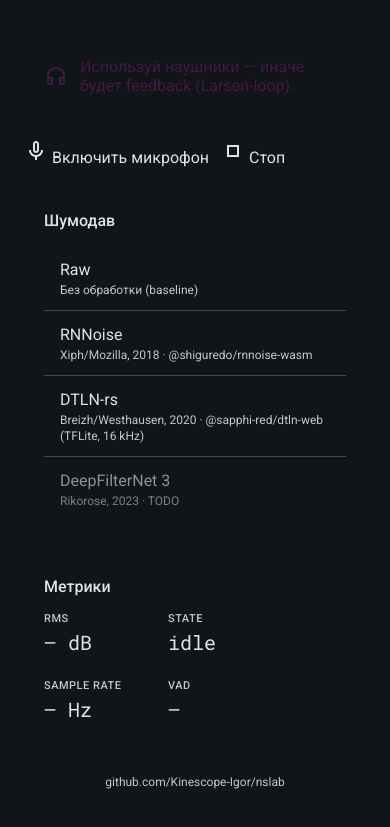
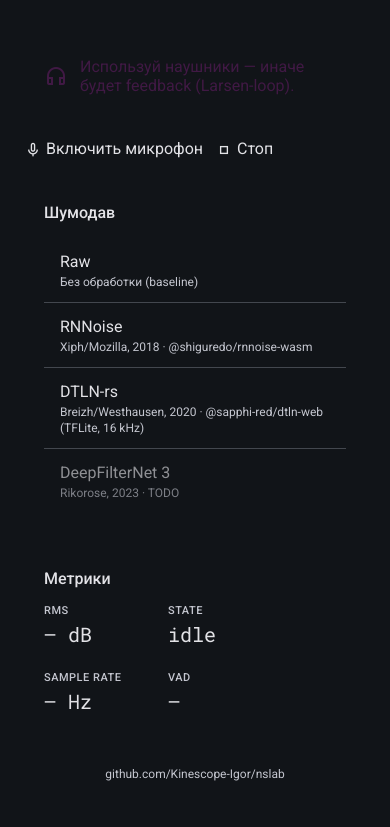
Before and after one commit to Kinescope-Igor/nslab, a website built with Vite: page index.html in a window 390 px wide. Shown: the part 155-982 px from the top of the page. Built offline with nearby package versions, Linux system fonts and the light colour scheme.

Commit message:
UI: выровнять иконки кнопок по центру с текстом
Material Symbols глиф имеет crooked baseline → в md-filled-button и
md-outlined-button иконка mic/stop смотрелась «утопленной» относительно
лейбла.

Fix: для .material-symbols-outlined задать font-size: 18px (совпадает с
дефолтным размером slot="icon" в md-button), line-height: 1 и
inline-flex с центрированием. Иконка warn (headphones) остаётся 24px
через более специфичный селектор .warn-content .material-symbols-outlined.

Co-Authored-By: Claude Opus 4.7 <noreply@anthropic.com>

```diff
--- a/src/styles.css
+++ b/src/styles.css
@@ -136,6 +136,17 @@ md-outlined-card {
   font-size: 24px;
 }
 
+/* Material Symbols в slot="icon" m3-кнопок: выровнять по центру с текстом.
+   По умолчанию глиф имеет crooked baseline, из-за чего смотрится «утоплено». */
+.material-symbols-outlined {
+  font-size: 18px;
+  line-height: 1;
+  vertical-align: middle;
+  display: inline-flex;
+  align-items: center;
+  justify-content: center;
+}
+
 /* Controls */
 .controls {
   display: flex;
```
